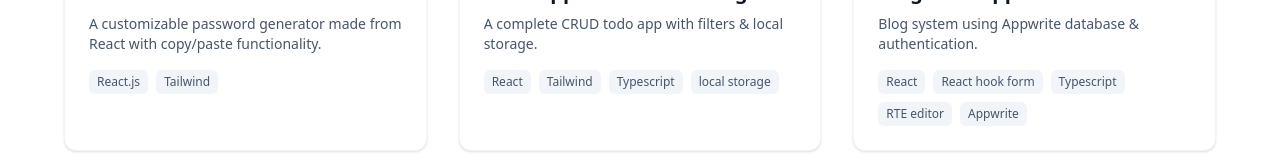
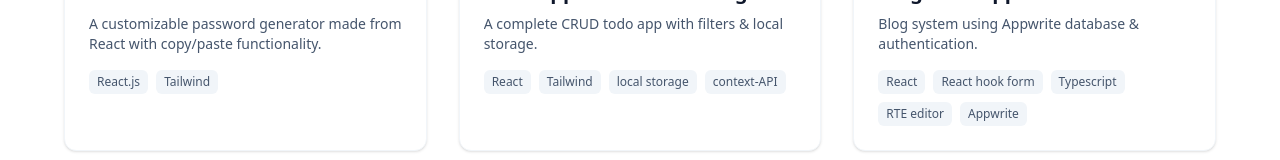
Before and after one commit to qutubahmed732/Portfolio, a React (Vite) app: page / in a window 1280 px wide. Shown: the part 2664-2824 px from the top of the page. Built offline with nearby package versions, Linux system fonts and the light colour scheme.

Commit message:
add some CSS

```diff
--- a/src/components/Projects.tsx
+++ b/src/components/Projects.tsx
@@ -1,6 +1,7 @@
 import { Github, ExternalLink } from "lucide-react";
 import passwordGenerator from "../assets/passwordGeneratorImg.png";
-
+import todoApp from "../assets/todo-app.png";
+import megaBlog from "../assets/mega-blog.png";
 
 export default function Projects() {
 
@@ -16,10 +17,10 @@ export default function Projects() {
     {
       title: "Todo App with local storage",
       description: "A complete CRUD todo app with filters & local storage.",
-      tech: ["React", "Tailwind", "Typescript", "local storage"],
+      tech: ["React", "Tailwind", "local storage", "context-API"],
       live: "https://todo-local-storage-eight.vercel.app",
       repo: "https://github.com/qutubahmed732/Todo_LocalStorage",
-      image: "https://api.microlink.io/?url=https%3A%2F%2Fwww.shopify.com&screenshot=true&meta=false&embed=screenshot.url"
+      image: todoApp
     },
     {
       title: "Blog with Appwrite",
@@ -27,7 +28,7 @@ export default function Projects() {
       tech: ["React", "React hook form", "Typescript", "RTE editor", "Appwrite"],
       live: "https://mega-blog-lake-seven.vercel.app",
       repo: "https://github.com/qutubahmed732/megaBlog",
-      image: "https://api.microlink.io/?url=https%3A%2F%2Fweather.com&screenshot=true&meta=false&embed=screenshot.url"
+      image: megaBlog
     },
     {
       title: "Currency Converter",
@@ -38,7 +39,6 @@ export default function Projects() {
       image: "https://api.microlink.io/?url=https%3A%2F%2Fweather.com&screenshot=true&meta=false&embed=screenshot.url"
     },
   ];
-
 
   return (
     <section id="projects" className="py-24 bg-white">
```
Also changed, not shown: src/assets/mega-blog.png (added), src/assets/todo-app.png (added), 4 other files (tests, documents, lock files or other folders).
